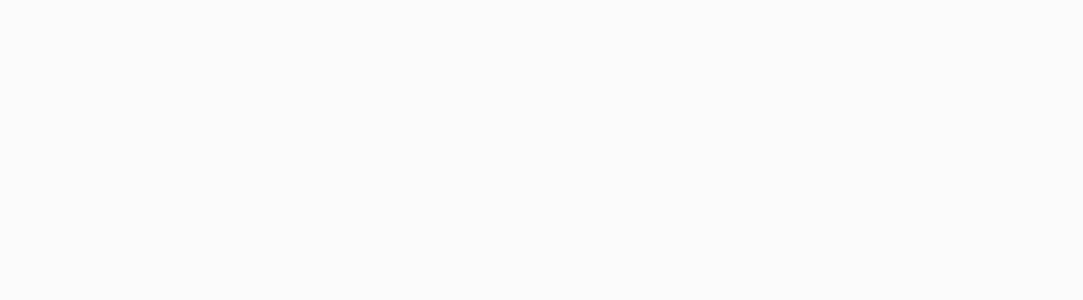
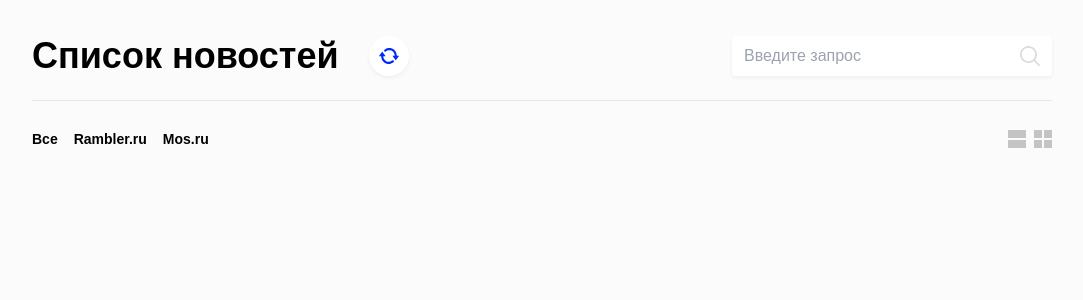
Before and after one commit to korolevn/involta-news-feed, a Nuxt app: page /news in a window 1280 px wide. Shown: the top 300 px of the page, without its empty margins (98-1181 px from the left). Built offline with nearby package versions, Linux system fonts and the light colour scheme.

Commit message:
feat(components): add header and filters components

```diff
--- a/app.vue
+++ b/app.vue
@@ -1,5 +1,9 @@
 <template>
-    <NuxtPage></NuxtPage>
+    <div>
+        <NuxtLayout>
+            <NuxtPage />
+        </NuxtLayout>
+    </div>
 </template>
 
 <script setup lang="ts">
--- /dev/null
+++ b/components/Filters.vue
@@ -0,0 +1,56 @@
+<template>
+    <div class="flex my-5 md:items-center justify-between md:my-7">
+        <div class="flex gap-x-4 font-bold text-sm">
+            <NuxtLink v-for="filter in filters">
+                {{ filter.text }}
+            </NuxtLink>
+        </div>
+        <div class="flex items-center gap-x-2">
+            <input class="hidden" type="radio" id="feed" value="feed" />
+            <label class="cursor-pointer" for="feed">
+                <svg
+                    width="18"
+                    height="18"
+                    viewBox="0 0 18 18"
+                    fill="#C4C4C4"
+                    xmlns="http://www.w3.org/2000/svg"
+                >
+                    <rect width="18" height="8" />
+                    <rect y="10" width="18" height="8" />
+                </svg>
+            </label>
+            <input class="hidden" type="radio" id="grid" value="grid" />
+            <label class="cursor-pointer" for="grid">
+                <svg
+                    width="18"
+                    height="18"
+                    viewBox="0 0 18 18"
+                    fill="#C4C4C4"
+                    xmlns="http://www.w3.org/2000/svg"
+                >
+                    <rect width="8" height="8" />
+                    <rect y="10" width="8" height="8" />
+                    <rect x="10" width="8" height="8" />
+                    <rect x="10" y="10" width="8" height="8" />
+                </svg>
+            </label>
+        </div>
+    </div>
+</template>
+
+<script setup lang="ts">
+const filters = ref([
+    {
+        text: "Все",
+        to: "all",
+    },
+    {
+        text: "Rambler.ru",
+        to: "ram",
+    },
+    {
+        text: "Mos.ru",
+        to: "mos",
+    },
+]);
+</script>
--- /dev/null
+++ b/components/Header.vue
@@ -0,0 +1,52 @@
+<template>
+    <header
+        class="flex flex-col pb-6 md:flex-row gap-y-5 items-center justify-between py-9 border-b border-gray-lt"
+    >
+        <div class="flex w-full justify-between md:justify-normal">
+            <h1 class="text-2xl md:text-4xl font-bold text-nowrap">
+                Список новостей
+            </h1>
+            <button
+                class="flex justify-center items-center ml-[30px] w-10 h-10 rounded-full bg-white text-blue shadow-xs"
+            >
+                <svg
+                    width="20"
+                    height="16"
+                    viewBox="0 0 20 16"
+                    fill="none"
+                    xmlns="http://www.w3.org/2000/svg"
+                >
+                    <path
+                        d="M9.29973 0.0524773C10.3583 -0.0731896 11.3802 0.0315329 12.3247 0.316378C15.4638 1.26307 17.7722 4.233 17.8129 7.75586H19.8649C19.9789 7.75586 20.04 7.90247 19.9708 7.99882L16.8684 12.3427C16.8155 12.4139 16.7096 12.4139 16.6607 12.3427L13.5584 8.00301C13.4892 7.90247 13.5502 7.76005 13.6642 7.76005H15.7121C15.6755 5.44359 14.2871 3.46643 12.3247 2.61608C11.5838 2.29354 10.7654 2.13017 9.90636 2.17625C8.72566 2.23908 7.63861 2.69567 6.7592 3.41616C6.29099 3.80154 5.607 3.70939 5.25279 3.21091C4.91487 2.73756 5.00851 2.07572 5.45636 1.71128C6.53934 0.819046 7.85846 0.224222 9.29973 0.0524773ZM13.2408 12.594C12.3655 13.3187 11.2743 13.7753 10.0936 13.834C9.23051 13.88 8.41217 13.7125 7.67525 13.3941C5.71285 12.5438 4.32045 10.5666 4.28788 8.25015H6.33577C6.44977 8.25015 6.51084 8.10354 6.44163 8.0072L3.33925 3.66331C3.28632 3.5921 3.18047 3.5921 3.13161 3.66331L0.0292317 8.00301C-0.0399815 8.10354 0.0210892 8.24596 0.135087 8.24596H2.18705C2.2237 11.7688 4.53216 14.7429 7.67525 15.6854C8.61981 15.9703 9.64172 16.0708 10.7003 15.9493C12.1415 15.7818 13.4607 15.187 14.5436 14.2947C14.9915 13.9261 15.0851 13.2685 14.7472 12.7951C14.393 12.3008 13.709 12.2087 13.2408 12.594Z"
+                        fill="#0029FF"
+                    />
+                </svg>
+            </button>
+        </div>
+        <form class="relative flex self-stretch">
+            <input
+                class="h-10 w-full md:h-auto min-w-80 pl-3 pr-10 rounded shadow-xs focus:outline-none focus:ring focus:border-blue"
+                type="text"
+                placeholder="Введите запрос"
+            />
+            <button class="absolute flex top-2/4 right-3 -translate-y-2/4">
+                <svg
+                    width="20"
+                    height="20"
+                    viewBox="0 0 20 20"
+                    fill="none"
+                    xmlns="http://www.w3.org/2000/svg"
+                >
+                    <path
+                        fill-rule="evenodd"
+                        clip-rule="evenodd"
+                        d="M8.48485 1.81818C4.80295 1.81818 1.81818 4.80295 1.81818 8.48485C1.81818 12.1667 4.80295 15.1515 8.48485 15.1515C10.2942 15.1515 11.9352 14.4307 13.1363 13.2606C13.1548 13.2382 13.1745 13.2165 13.1955 13.1956C13.2165 13.1746 13.2382 13.1549 13.2606 13.1364C14.4307 11.9352 15.1515 10.2942 15.1515 8.48485C15.1515 4.80295 12.1667 1.81818 8.48485 1.81818ZM15.093 13.8074C16.2669 12.3518 16.9697 10.5004 16.9697 8.48485C16.9697 3.7988 13.1709 0 8.48485 0C3.7988 0 0 3.7988 0 8.48485C0 13.1709 3.7988 16.9697 8.48485 16.9697C10.5004 16.9697 12.3518 16.2669 13.8074 15.0931L18.448 19.7337C18.803 20.0888 19.3786 20.0888 19.7337 19.7337C20.0887 19.3787 20.0887 18.8031 19.7337 18.4481L15.093 13.8074Z"
+                        fill="#DCDCDC"
+                    />
+                </svg>
+            </button>
+        </form>
+    </header>
+</template>
+
+<script setup lang="ts"></script>
--- a/pages/index.vue
+++ b/pages/index.vue
@@ -2,4 +2,8 @@
     <h1>Список новостей</h1>
 </template>
 
-<script setup lang="ts"></script>
+<script setup lang="ts">
+definePageMeta({
+    middleware: ["default"],
+});
+</script>
--- a/pages/news.vue
+++ b/pages/news.vue
@@ -1,6 +1,6 @@
 <template>
     <div>
-        <NuxtPage />
+        <Filters />
     </div>
 </template>
 
```
